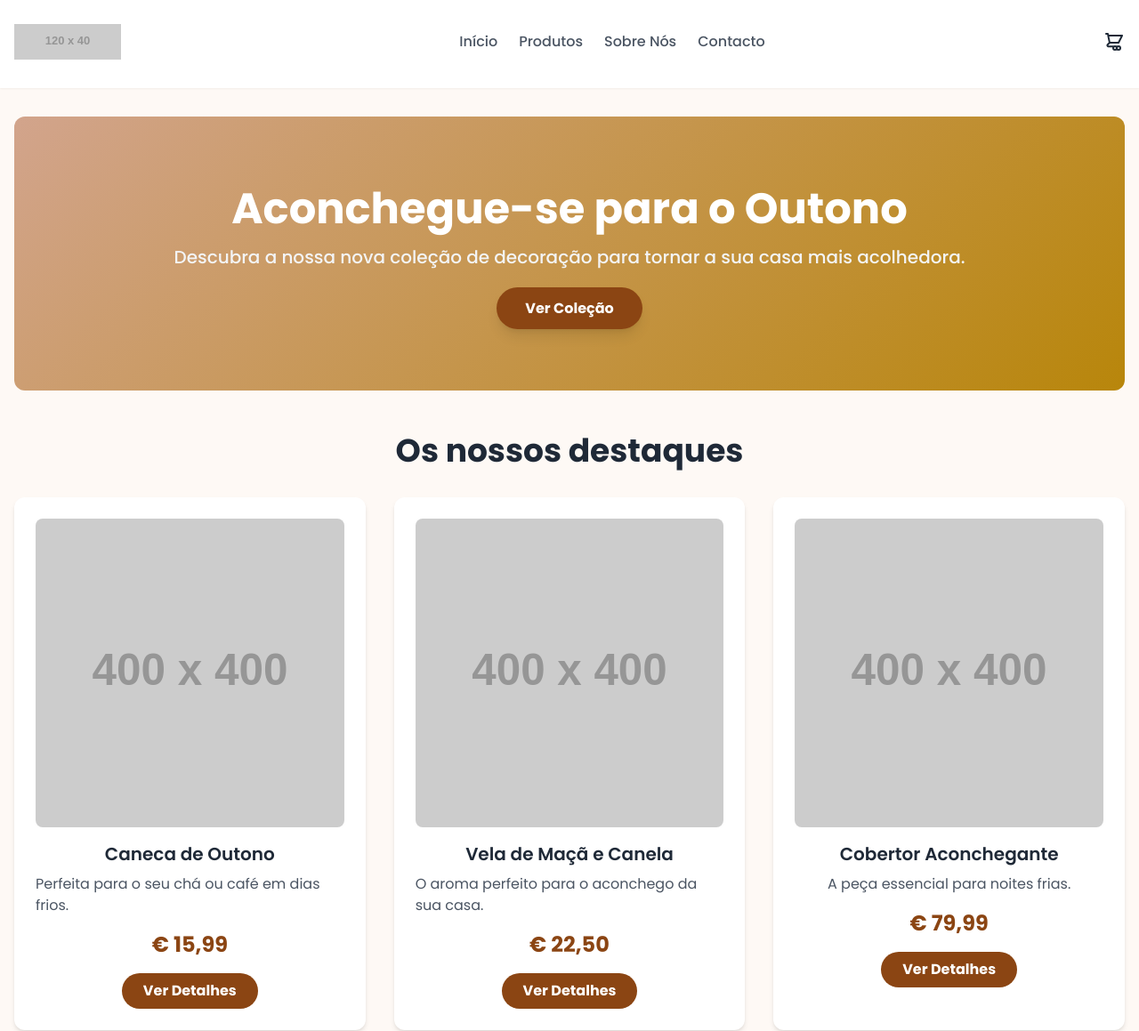
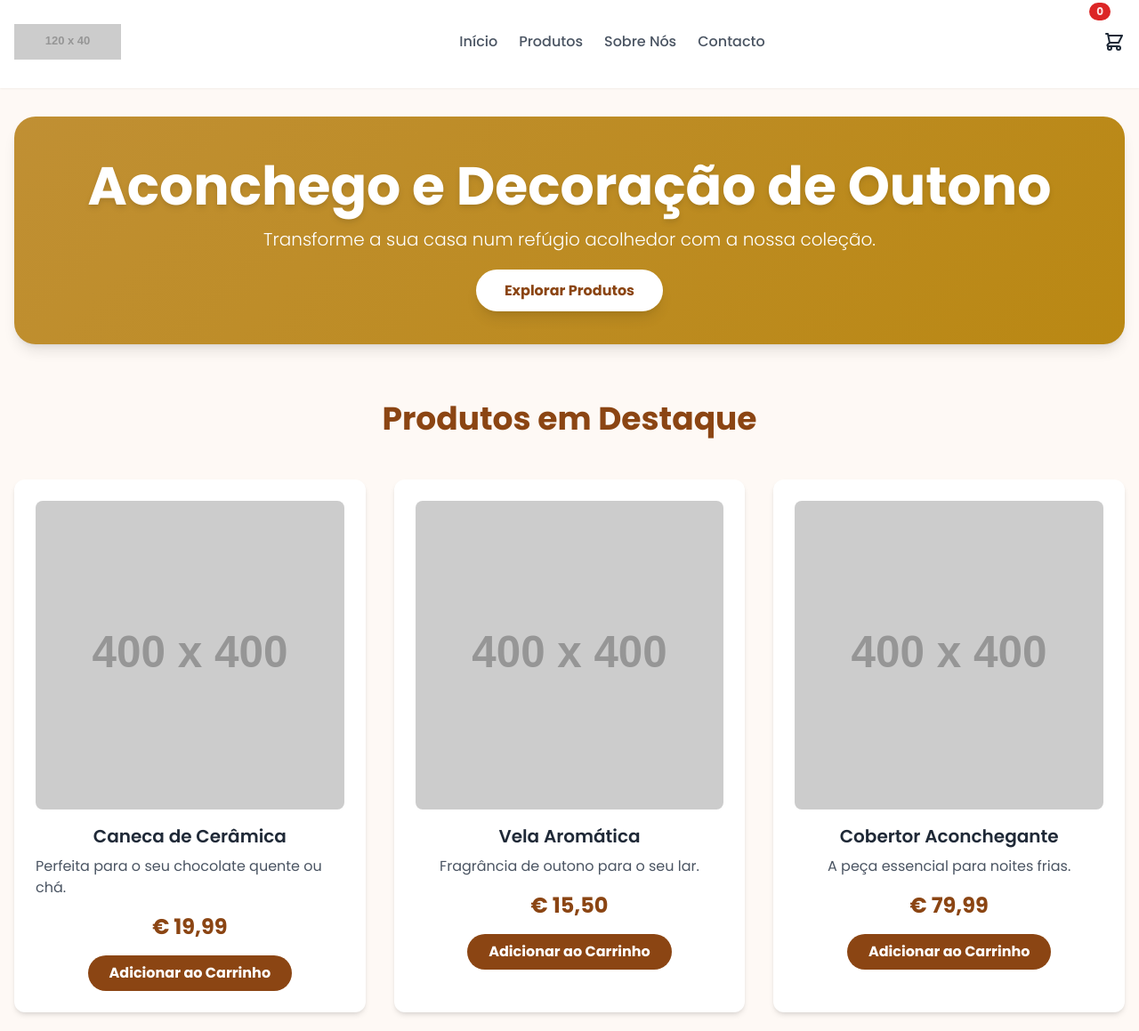
Before and after one commit to nadiairina/CantinhodoOutono, a website: page index.html in a window 1280 px wide. Shown: the part 5-1164 px from the top of the page at 89% size. Drawn offline with nearby package versions, Linux system fonts and the light colour scheme; no server answers; placeholder pictures from the web are drawn by us.

Commit message:
Update index.html

```diff
--- a/index.html
+++ b/index.html
@@ -72,45 +72,45 @@
                 <div class="relative">
                     <a href="carrinho.html" class="p-2 rounded-full hover:bg-gray-200 transition-colors relative">
                         <svg xmlns="http://www.w3.org/2000/svg" class="h-6 w-6" fill="none" viewBox="0 0 24 24" stroke="currentColor">
-                            <path stroke-linecap="round" stroke-linejoin="round" stroke-width="2" d="M3 3h2l.4 2M7 13h10l4-8H5.4M7 13L5.4 5.4M7 13l-2.293 2.293c-.63.63-.182 1.953.693 1.953H17M17 17a2 2 0 100 4 2 2 0 000-4zm-4 0a2 2 0 100 4 2 2 0 000-4z" />
+                            <path stroke-linecap="round" stroke-linejoin="round" stroke-width="2" d="M3 3h2l.4 2M7 13h10l4-8H5.4M7 13L5.4 5M7 13l-2.293 2.293c-.63.63-.18 1.707.707 1.707H17m0 0a2 2 0 100 4 2 2 0 000-4zm-8 2a2 2 0 11-4 0 2 2 0 014 0z" />
                         </svg>
+                        <span id="cart-item-count" class="absolute top-0 right-0 inline-flex items-center justify-center px-2 py-1 text-xs font-bold leading-none text-red-100 bg-red-600 rounded-full">0</span>
                     </a>
                 </div>
             </div>
         </div>
     </header>
 
-    <main class="mt-8 container mx-auto px-4">
-        <section id="home" class="page-content">
-            <div class="hero-section text-center py-20 rounded-xl mb-12">
-                <h1 class="text-5xl font-extrabold text-[#fff] mb-4">Aconchegue-se para o Outono</h1>
-                <p class="text-xl font-medium text-gray-100 mb-8">Descubra a nossa nova coleção de decoração para tornar a sua casa mais acolhedora.</p>
-                <a href="produtos.html" class="btn-primary text-white font-bold py-3 px-8 rounded-full shadow-lg hover:shadow-xl transition-all">Ver Coleção</a>
-            </div>
+    <main class="container mx-auto px-4 py-8">
+        <section class="hero-section rounded-3xl p-12 text-white text-center shadow-lg animated-gradient fade-in">
+            <h1 class="text-5xl md:text-6xl font-extrabold mb-4 drop-shadow-md">Aconchego e Decoração de Outono</h1>
+            <p class="text-lg md:text-xl mb-8 font-light">Transforme a sua casa num refúgio acolhedor com a nossa coleção.</p>
+            <a href="produtos.html" class="bg-white text-[#8B4513] font-bold py-3 px-8 rounded-full shadow-lg hover:bg-gray-100 transition-colors duration-300 transform hover:scale-105">Explorar Produtos</a>
+        </section>
 
-            <h2 class="text-4xl font-bold text-gray-800 mb-8 text-center fade-in">Os nossos destaques</h2>
-
-            <div class="grid grid-cols-1 md:grid-cols-2 lg:grid-cols-3 gap-8">
+        <section class="mt-16 fade-in">
+            <h2 class="text-4xl font-extrabold text-[#8B4513] text-center mb-12">Produtos em Destaque</h2>
+            <div class="grid sm:grid-cols-2 lg:grid-cols-3 gap-8">
                 <div class="bg-white p-6 rounded-xl shadow-md flex flex-col items-center product-card fade-in">
-                    <img src="https://placehold.co/400x400/8B4513/ffffff?text=Caneca+Outono" alt="Caneca de cerâmica em tons de outono" class="w-full rounded-lg mb-4">
-                    <h3 class="text-xl font-semibold mb-2">Caneca de Outono</h3>
-                    <p class="text-gray-600 mb-4">Perfeita para o seu chá ou café em dias frios.</p>
-                    <span class="text-2xl font-bold text-[#8B4513]">€ 15,99</span>
-                    <a href="produto-caneca.html" class="btn-primary text-white font-bold py-2 px-6 rounded-full mt-4">Ver Detalhes</a>
+                    <img src="https://placehold.co/400x400/D2B48C/ffffff?text=Caneca" alt="Caneca artesanal de cerâmica" class="w-full rounded-lg mb-4">
+                    <h3 class="text-xl font-semibold mb-2">Caneca de Cerâmica</h3>
+                    <p class="text-gray-600 mb-4">Perfeita para o seu chocolate quente ou chá.</p>
+                    <span class="text-2xl font-bold text-[#8B4513]">€ 19,99</span>
+                    <button class="add-to-cart-btn btn-primary text-white font-bold py-2 px-6 rounded-full mt-4" data-id="caneca-index" data-name="Caneca de Cerâmica" data-price="19.99" data-image="https://placehold.co/400x400/D2B48C/ffffff?text=Caneca">Adicionar ao Carrinho</button>
                 </div>
                 <div class="bg-white p-6 rounded-xl shadow-md flex flex-col items-center product-card fade-in">
-                    <img src="https://placehold.co/400x400/D2691E/ffffff?text=Vela+Maçã" alt="Vela aromática com fragrância de maçã e canela" class="w-full rounded-lg mb-4">
-                    <h3 class="text-xl font-semibold mb-2">Vela de Maçã e Canela</h3>
-                    <p class="text-gray-600 mb-4">O aroma perfeito para o aconchego da sua casa.</p>
-                    <span class="text-2xl font-bold text-[#8B4513]">€ 22,50</span>
-                    <a href="produto-vela.html" class="btn-primary text-white font-bold py-2 px-6 rounded-full mt-4">Ver Detalhes</a>
+                    <img src="https://placehold.co/400x400/BDB76B/ffffff?text=Vela" alt="Vela aromática de canela" class="w-full rounded-lg mb-4">
+                    <h3 class="text-xl font-semibold mb-2">Vela Aromática</h3>
+                    <p class="text-gray-600 mb-4">Fragrância de outono para o seu lar.</p>
+                    <span class="text-2xl font-bold text-[#8B4513]">€ 15,50</span>
+                    <button class="add-to-cart-btn btn-primary text-white font-bold py-2 px-6 rounded-full mt-4" data-id="vela-index" data-name="Vela Aromática" data-price="15.50" data-image="https://placehold.co/400x400/BDB76B/ffffff?text=Vela">Adicionar ao Carrinho</button>
                 </div>
                 <div class="bg-white p-6 rounded-xl shadow-md flex flex-col items-center product-card fade-in">
-                    <img src="https://placehold.co/400x400/A0522D/ffffff?text=Cobertor" alt="Cobertor macio de lã em cor castanha" class="w-full rounded-lg mb-4">
+                    <img src="https://placehold.co/400x400/A0522D/ffffff?text=Cobertor" alt="Cobertor macio de lã" class="w-full rounded-lg mb-4">
                     <h3 class="text-xl font-semibold mb-2">Cobertor Aconchegante</h3>
                     <p class="text-gray-600 mb-4">A peça essencial para noites frias.</p>
                     <span class="text-2xl font-bold text-[#8B4513]">€ 79,99</span>
-                    <a href="produto-cobertor.html" class="btn-primary text-white font-bold py-2 px-6 rounded-full mt-4">Ver Detalhes</a>
+                    <button class="add-to-cart-btn btn-primary text-white font-bold py-2 px-6 rounded-full mt-4" data-id="cobertor-index" data-name="Cobertor Aconchegante" data-price="79.99" data-image="https://placehold.co/400x400/A0522D/ffffff?text=Cobertor">Adicionar ao Carrinho</button>
                 </div>
             </div>
         </section>
@@ -122,9 +122,11 @@
         </div>
     </footer>
 
+    <script type="module" src="script.js"></script>
     <script>
+        // Animações de scroll
         const faders = document.querySelectorAll('.fade-in');
-        const appearOptions = { threshold: 0.5 };
+        const appearOptions = { threshold: 0.25 };
         const appearOnScroll = new IntersectionObserver(function(entries, appearOnScroll) {
             entries.forEach(entry => {
                 if (!entry.isIntersecting) {
@@ -139,6 +141,20 @@
         faders.forEach(fader => {
             appearOnScroll.observe(fader);
         });
+
+        const addToCartButtons = document.querySelectorAll('.add-to-cart-btn');
+
+        addToCartButtons.forEach(button => {
+            button.addEventListener('click', () => {
+                const product = {
+                    id: button.dataset.id,
+                    name: button.dataset.name,
+                    price: button.dataset.price,
+                    image: button.dataset.image
+                };
+                addToCart(product);
+            });
+        });
     </script>
 </body>
 </html>
```
